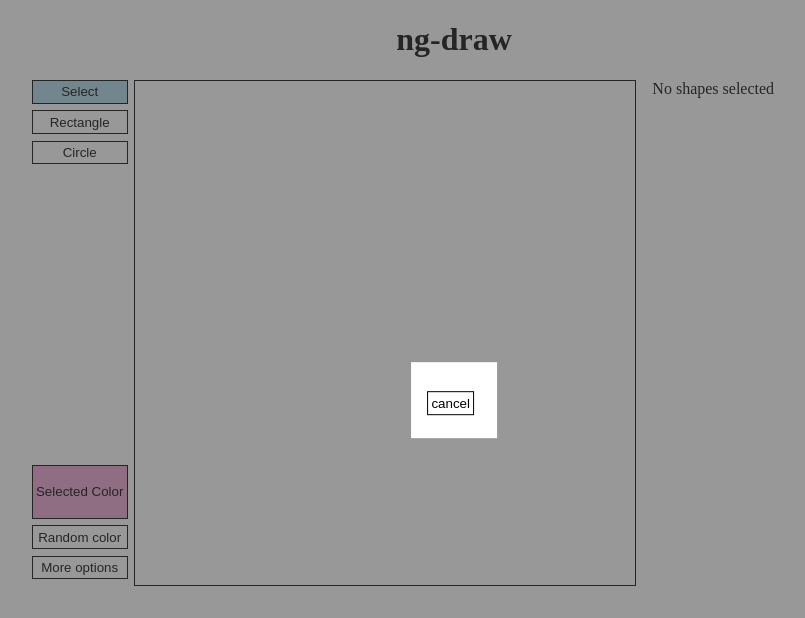
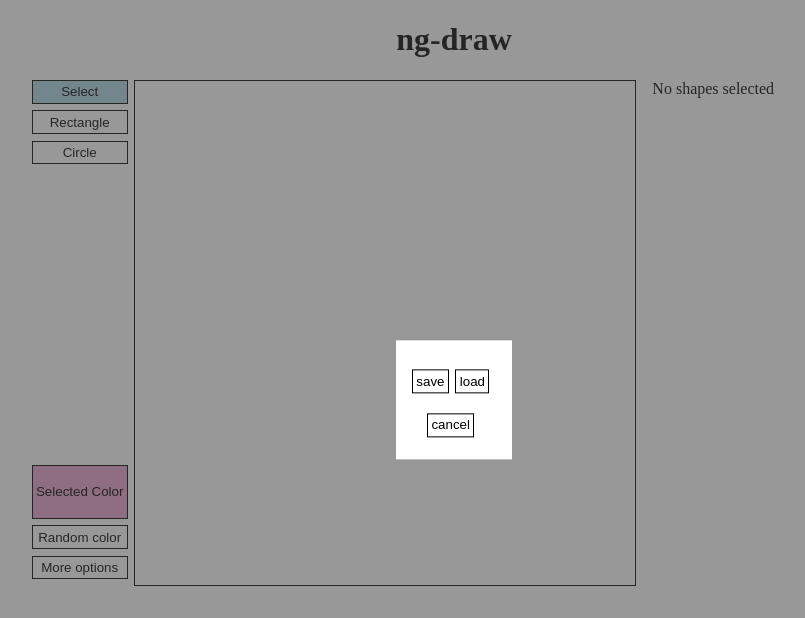
Before and after one commit to krnsk0/ng-draw, an Angular app: page / in a window 1280 px wide. Both pictures are taken after a click on the button "More options". Shown: the top 618 px of the page, without its empty margins (186-991 px from the left). Built offline with nearby package versions, Linux system fonts and the light colour scheme.

Commit message:
add basic save-load functionality

```diff
--- a/src/app/components/options-modal/options-modal.component.css
+++ b/src/app/components/options-modal/options-modal.component.css
@@ -14,5 +14,5 @@
 .modal-button-container {
   width: 100%;
   display: flex;
-  justify-content: space-between;
+  justify-content: center;
 }
--- a/src/app/components/options-modal/options-modal.component.html
+++ b/src/app/components/options-modal/options-modal.component.html
@@ -1,5 +1,9 @@
 <app-modal-layout (overlayClick)="cancelModal()">
   <div class="modal-flex">
+    <div class="modal-button-container">
+      <button type="button" class="modal-button" (click)="save()">save</button>
+      <button type="button" class="modal-button" (click)="load()">load</button>
+    </div>
     <div class="modal-button-container">
       <button type="button" class="modal-button" (click)="cancelModal()">cancel</button>
     </div>
--- a/src/app/components/options-modal/options-modal.component.ts
+++ b/src/app/components/options-modal/options-modal.component.ts
@@ -1,4 +1,8 @@
-import { Component, OnInit, Output, Input, EventEmitter } from '@angular/core';
+import { Component, OnInit, Output, EventEmitter } from '@angular/core';
+import { SceneService } from '../../services/scene.service';
+import { ToolsService } from '../../services/tools.service';
+import { serializedCircle, Circle } from '../../shapes/circle';
+import { serializedRectangle, Rectangle } from '../../shapes/rectangle';
 
 @Component({
   selector: 'app-options-modal',
@@ -8,7 +12,7 @@ import { Component, OnInit, Output, Input, EventEmitter } from '@angular/core';
 export class OptionsModalComponent implements OnInit {
   @Output() optionsCancel = new EventEmitter<null>();
 
-  constructor() {}
+  constructor(public toolsService: ToolsService, public sceneService: SceneService) {}
 
   ngOnInit(): void {}
 
@@ -18,4 +22,45 @@ export class OptionsModalComponent implements OnInit {
   cancelModal(): void {
     this.optionsCancel.emit(null);
   }
+
+  /**
+   * Persist to localstorage
+   */
+  save(): void {
+    const serialized = JSON.stringify(
+      this.sceneService.sceneState.map((shape) => shape.getSerializeables()),
+      null,
+      2
+    );
+    try {
+      window.localStorage.setItem('drawing', serialized);
+      this.cancelModal();
+    } catch (err) {
+      console.error('Error persisting serialized data', err);
+    }
+  }
+
+  load(): void {
+    try {
+      const serializedState = window.localStorage.getItem('drawing');
+      if (!serializedState) throw new Error('localstorage returned nullish value');
+      if (serializedState) {
+        const shapes = JSON.parse(serializedState) as Array<serializedCircle | serializedRectangle>;
+        shapes.forEach((shape) => {
+          if (shape.kind === 'Rectangle') {
+            const rect = new Rectangle(shape.hslColor, shape.x, shape.y, shape.width, shape.height);
+            this.sceneService.sceneState = [...this.sceneService.sceneState, rect];
+          }
+          if (shape.kind === 'Circle') {
+            const circle = new Circle(shape.hslColor, shape.x, shape.y, shape.radius);
+            this.sceneService.sceneState = [...this.sceneService.sceneState, circle];
+          }
+        });
+        this.sceneService.pushSceneUpdate();
+        this.cancelModal();
+      }
+    } catch (err) {
+      console.error('Error getting or parsing serialized data', err);
+    }
+  }
 }
--- a/src/app/components/properties/properties.component.html
+++ b/src/app/components/properties/properties.component.html
@@ -6,7 +6,7 @@
   </div>
   <div *ngFor="let shape of getSelectedShapes()" class="shape-container">
     <div class="row">
-      <div class="shape-title">{{ shape.type }}</div>
+      <div class="shape-title">{{ shape.kind }}</div>
       <button type="button" class="delete-button" (click)="handleDelete(shape.id)">Delete</button>
     </div>
     <div *ngIf="isCircle(shape)">
--- a/src/app/shapes/circle.ts
+++ b/src/app/shapes/circle.ts
@@ -1,42 +1,33 @@
 import { Shape } from './shape';
-import {
-  selectionHaloColor,
-  selectionHaloSize,
-  hoverHaloColor,
-  hoverHaloSize,
-  minCircleRadius,
-  maxCircleRadius,
-} from '../constants';
+import { selectionHaloColor, selectionHaloSize, hoverHaloColor, hoverHaloSize } from '../constants';
 import { hslTriple } from '../types';
-import { random, convertColorTripleToString } from '../utils';
+import { convertColorTripleToString } from '../utils';
+
+export type serializedCircle = {
+  kind: 'Circle';
+  hslColor: hslTriple;
+  x: number;
+  y: number;
+  radius: number;
+};
 
 export class Circle extends Shape {
-  constructor(
-    hslColor: [number, number, number],
-    public x: number,
-    public y: number,
-    public radius: number
-  ) {
+  constructor(hslColor: hslTriple, public x: number, public y: number, public radius: number) {
     super('Circle', hslColor);
-  }
-
-  serialize(): string {
-    const jsonString = JSON.stringify(
-      {
-        type: this.type,
-        hslColor: this.hslColor,
-        x: this.x,
-        y: this.y,
-        radius: this.radius,
-      },
-      null,
-      2
-    );
-    return jsonString;
   }
 
   static isCircle(s: Shape): s is Circle {
     return s instanceof Circle;
+  }
+
+  getSerializeables(): serializedCircle {
+    return {
+      kind: 'Circle',
+      hslColor: this.hslColor,
+      x: this.x,
+      y: this.y,
+      radius: this.radius,
+    };
   }
 
   move(dx: number, dy: number): void {
--- a/src/app/shapes/rectangle.ts
+++ b/src/app/shapes/rectangle.ts
@@ -1,14 +1,16 @@
 import { Shape } from './shape';
-import {
-  selectionHaloColor,
-  selectionHaloSize,
-  hoverHaloColor,
-  hoverHaloSize,
-  minRectangleSide,
-  maxRectangleSide,
-} from '../constants';
+import { selectionHaloColor, selectionHaloSize, hoverHaloColor, hoverHaloSize } from '../constants';
 import { hslTriple } from '../types';
-import { random, convertColorTripleToString } from '../utils';
+import { convertColorTripleToString } from '../utils';
+
+export type serializedRectangle = {
+  kind: 'Rectangle';
+  hslColor: hslTriple;
+  x: number;
+  y: number;
+  width: number;
+  height: number;
+};
 
 export class Rectangle extends Shape {
   constructor(
@@ -25,21 +27,15 @@ export class Rectangle extends Shape {
     return s instanceof Rectangle;
   }
 
-  serialize(): string {
-    const jsonString = JSON.stringify(
-      {
-        type: this.type,
-        hslColor: this.hslColor,
-        x: this.x,
-        y: this.y,
-        width: this.width,
-        height: this.height,
-      },
-      null,
-      2
-    );
-    console.log('jsonString: ', jsonString);
-    return jsonString;
+  getSerializeables(): serializedRectangle {
+    return {
+      kind: 'Rectangle',
+      hslColor: this.hslColor,
+      x: this.x,
+      y: this.y,
+      width: this.width,
+      height: this.height,
+    };
   }
 
   move(dx: number, dy: number): void {
--- a/src/app/shapes/shape.ts
+++ b/src/app/shapes/shape.ts
@@ -3,18 +3,18 @@ import { hslTriple } from '../types';
 
 export abstract class Shape {
   public readonly id: string;
-  public readonly type: string;
+  public readonly kind: string;
   public selected = false;
   public hovered = false;
   public hslColor: hslTriple;
 
-  constructor(type: string, hslColor: hslTriple) {
+  constructor(kind: string, hslColor: hslTriple) {
     this.id = uuidv4();
-    this.type = type;
+    this.kind = kind;
     this.hslColor = hslColor;
   }
 
-  abstract serialize(): string;
+  abstract getSerializeables(): any; // narrowed in subclass
   abstract drawHoverHalo(ctx: CanvasRenderingContext2D): void;
   abstract drawSelectionHalo(ctx: CanvasRenderingContext2D): void;
   abstract draw(ctx: CanvasRenderingContext2D): void;
```
